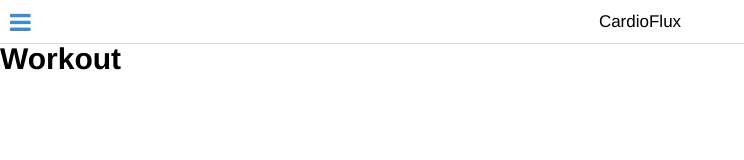
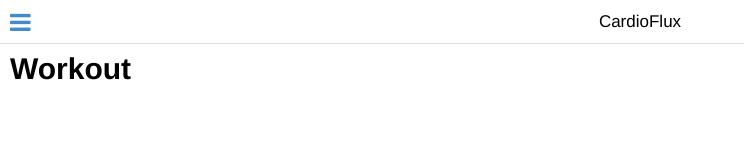
Before and after one commit to uchilaka/cardioflux, a website: page public_html/index.html at #/workout in a window 1280 px wide. Shown: the whole page, without its empty margins (0-744 px from the left). Drawn offline with Linux system fonts and the light colour scheme.

Commit message:
Just chugging along...

```diff
--- a/public_html/index.html
+++ b/public_html/index.html
@@ -86,6 +86,9 @@
                 <li>
                     <a href="#/home" ng-click="toggleMenu()">Home</a>
                 </li>
+                <li>
+                    <a href="#/workout" ng-click="toggleMenu()">Workout</a>
+                </li>
             </ul>
         </div>
 
--- a/public_html/workout.html
+++ b/public_html/workout.html
@@ -1,3 +1,3 @@
-<div ng-controller="WorkoutCtrl">
+<div ng-controller="WorkoutCtrl" class="content-padded">
     <h2>Workout</h2>
 </div>
```
